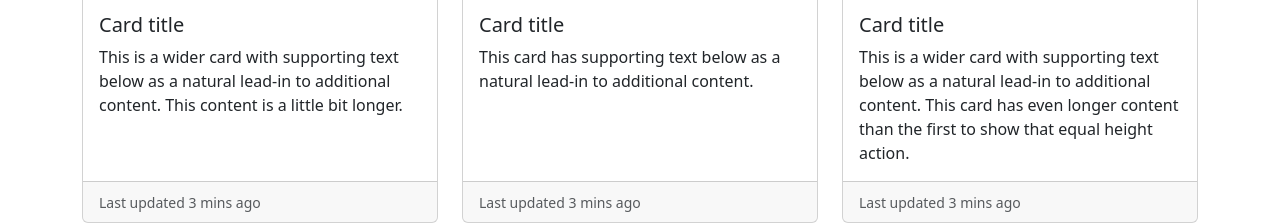
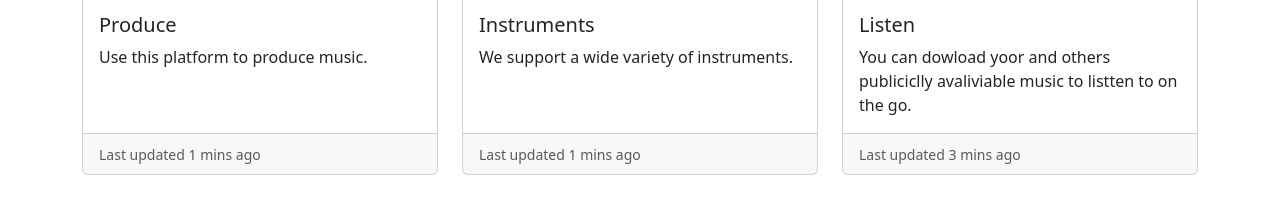
Before and after one commit to SherryNinja10/demo05_vandal_aarshdeep_2024, a plain HTML site: page index.html in a window 1280 px wide. Shown: the part 767-990 px from the top of the page. After the commit the page ends 942 px from the top, so only its background shows below. Drawn offline with nearby package versions, Linux system fonts and the light colour scheme.

Commit message:
Changes again 3

```diff
--- a/index.html
+++ b/index.html
@@ -78,11 +78,11 @@
             <div class="card h-100">
                 <img src="https://th.bing.com/th/id/OIP.mznOr7WogTrnTPWMo3DvjwHaD3?rs=1&pid=ImgDetMain" class="card-img-top" alt="...">
                 <div class="card-body">
-                <h5 class="card-title">Card title</h5>
-                <p class="card-text">This is a wider card with supporting text below as a natural lead-in to additional content. This content is a little bit longer.</p>
+                <h5 class="card-title">Produce</h5>
+                <p class="card-text">Use this platform to produce music.</p>
                 </div>
                 <div class="card-footer">
-                <small class="text-muted">Last updated 3 mins ago</small>
+                <small class="text-muted">Last updated 1 mins ago</small>
                 </div>
             </div>
             </div>
@@ -90,11 +90,11 @@
             <div class="card h-100">
                 <img src="https://th.bing.com/th/id/R.fbe668337b4882787e0d6b091be17282?rik=MAyMXaduWgGJaw&riu=http%3a%2f%2fwww.bhmpics.com%2fwalls%2ftrumpet-wide.jpg&ehk=rF%2f4RU1aLsS3raoV%2bnJAjnzitCmvnK69VCP8BQEb4yY%3d&risl=&pid=ImgRaw&r=0" class="card-img-top" alt="...">
                 <div class="card-body">
-                <h5 class="card-title">Card title</h5>
-                <p class="card-text">This card has supporting text below as a natural lead-in to additional content.</p>
+                <h5 class="card-title">Instruments</h5>
+                <p class="card-text">We support a wide variety of instruments.</p>
                 </div>
                 <div class="card-footer">
-                <small class="text-muted">Last updated 3 mins ago</small>
+                <small class="text-muted">Last updated 1 mins ago</small>
                 </div>
             </div>
             </div>
@@ -102,8 +102,8 @@
             <div class="card h-100">
                 <img src="https://th.bing.com/th/id/OIP.CZUREcuscfUTW2d5AGqh5AHaE7?rs=1&pid=ImgDetMain" class="card-img-top" alt="...">
                 <div class="card-body">
-                <h5 class="card-title">Card title</h5>
-                <p class="card-text">This is a wider card with supporting text below as a natural lead-in to additional content. This card has even longer content than the first to show that equal height action.</p>
+                <h5 class="card-title">Listen</h5>
+                <p class="card-text">You can dowload yoor and others publiciclly avaliviable music to listten to on the go.</p>
                 </div>
                 <div class="card-footer">
                 <small class="text-muted">Last updated 3 mins ago</small>
```
